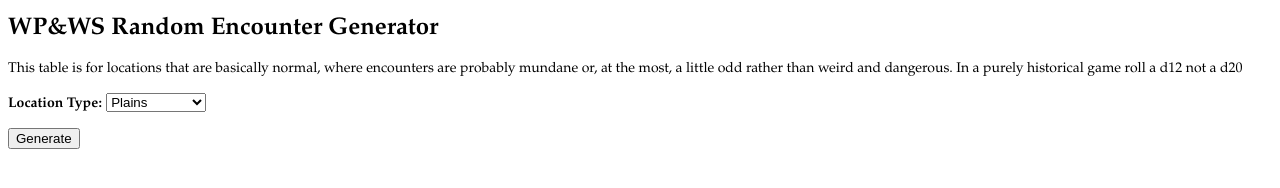
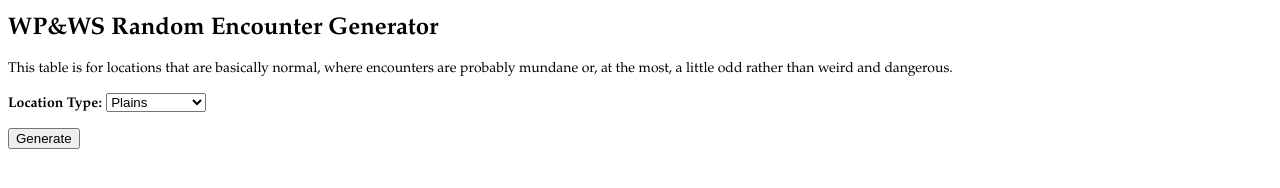
Before and after one commit to hemogoblinoid/earthborn-esoterica, a plain HTML site: page generators/wp&ws/random_encounter/index.html in a window 1280 px wide. Drawn offline with Linux system fonts and the light colour scheme.

Commit message:
details.

```diff
--- a/generators/wp&ws/random_encounter/index.html
+++ b/generators/wp&ws/random_encounter/index.html
@@ -10,8 +10,10 @@
 
   <body>
     <h1>WP&WS Random Encounter Generator</h1>
-    <p>This table is for locations that are basically normal, where encounters are probably mundane or, at the most, a little odd rather than weird and dangerous.
-      In a purely historical game roll a d12 not a d20
+    <p>
+      This table is for locations that are basically normal, where encounters
+      are probably mundane or, at the most, a little odd rather than weird and
+      dangerous.
     </p>
     <label for="locationDD"><strong>Location Type:</strong></label>
     <select id="locationDD" onchange="locationDDOnChange()"></select>
```
